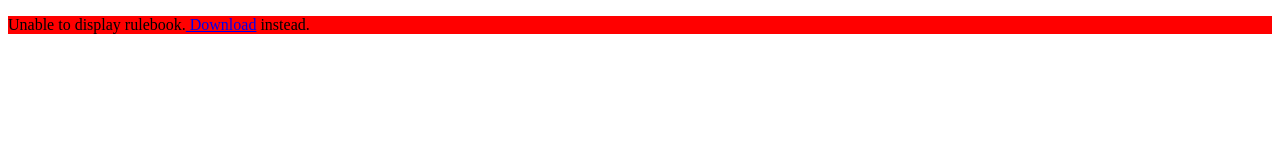
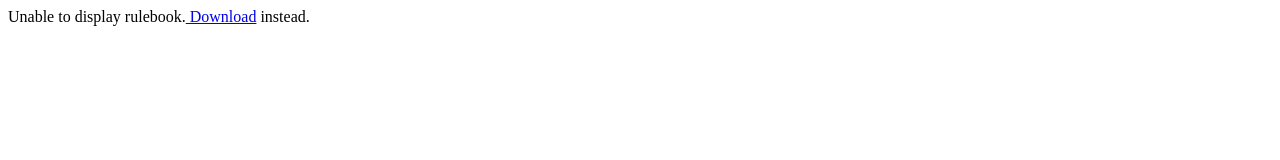
Before and after one commit to bschulzke/shenan-again, a plain HTML site: page index.html in a window 1280 px wide. Drawn offline with Linux system fonts and the light colour scheme.

Commit message:
remove html and body tags

```diff
--- a/index.html
+++ b/index.html
@@ -1,10 +1,5 @@
-<!DOCTYPE html>
-<html width="100%" height="100%">
-  <body width="100%" height="100%">
-    <div width="100%" height="100%" style="background-color: red;">
-        <object data="shenan-again.pdf" type="application/pdf" width="100%" height="100%">
+<div width="100%" height="100%">
+    <object data="shenan-again.pdf" type="application/pdf" width="100%" height="100%">
           <p>Unable to display rulebook.<a href="shenan-again.pdf"> Download</a> instead.</p>
-        </object>
-    </div>
-  </body>
-</html>
+    </object>
+</div>
```
